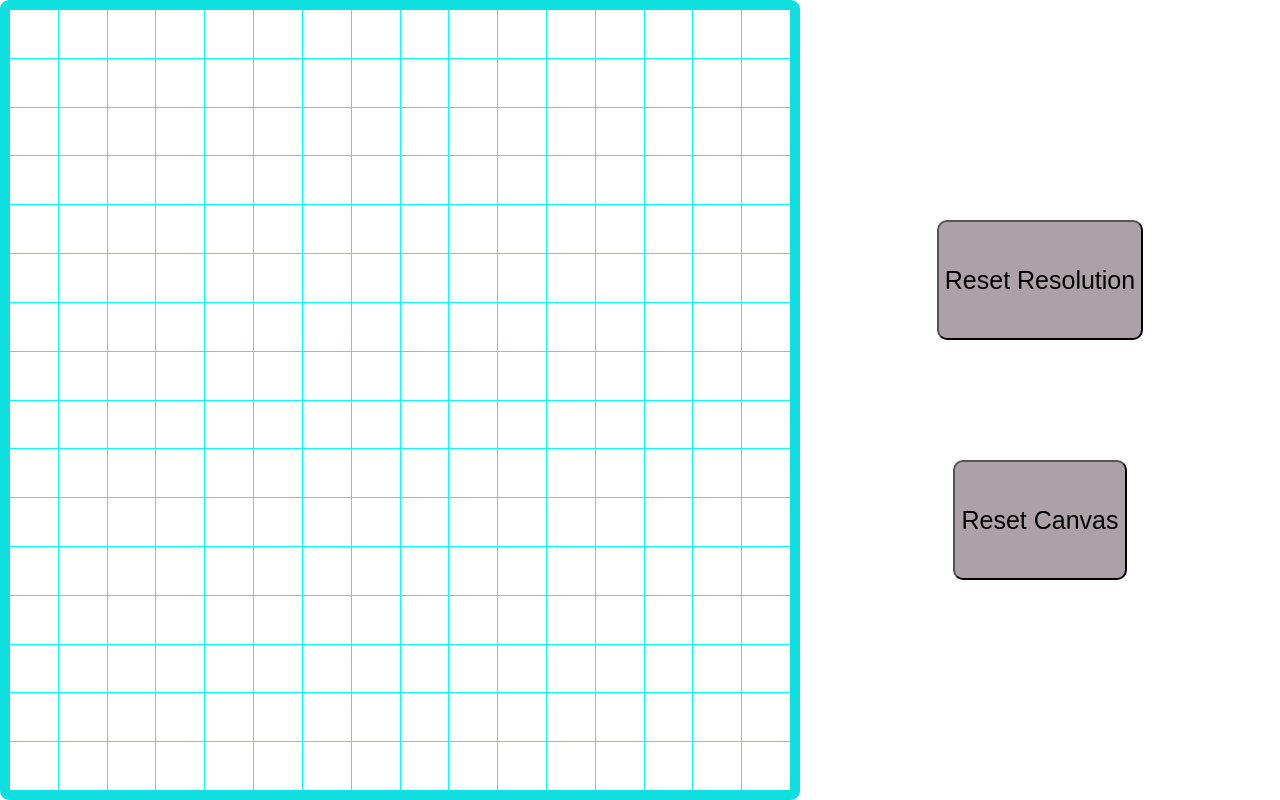
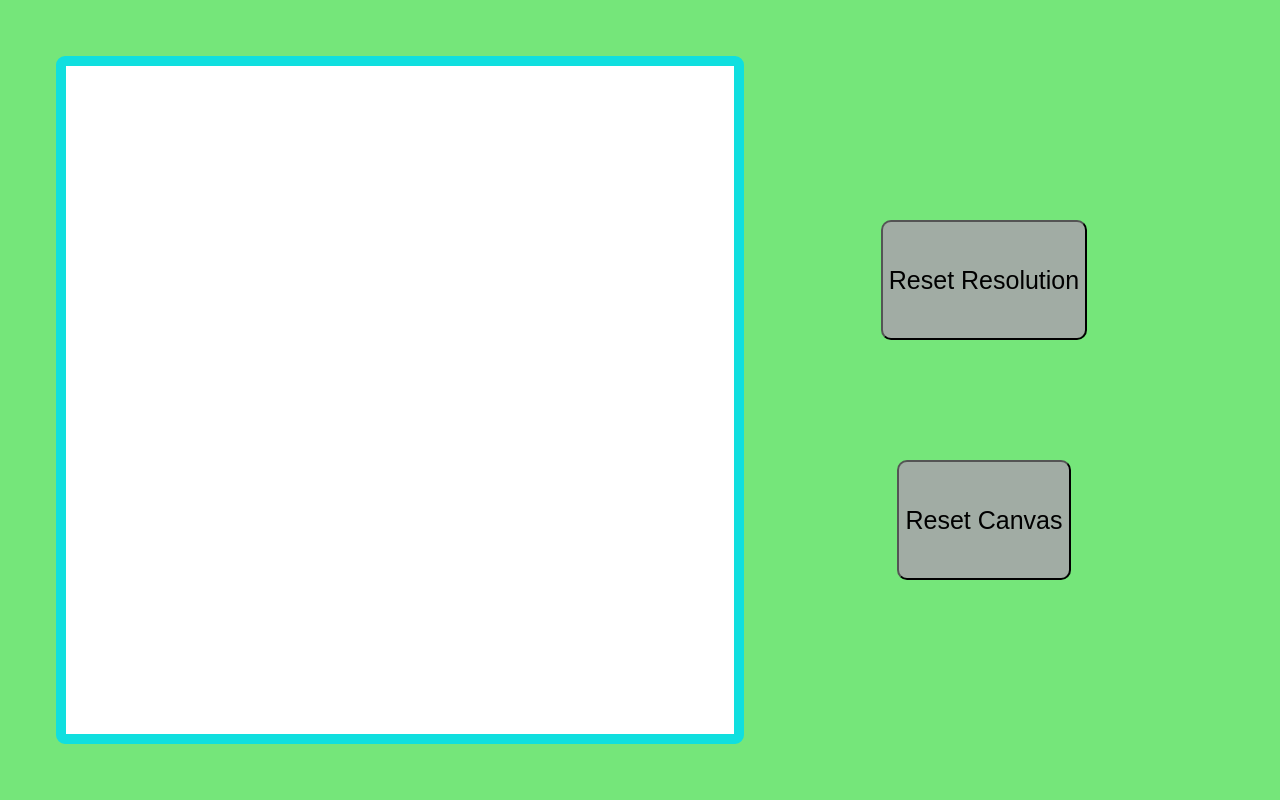
Before and after one commit to JessicaRaven/EtchASketch, a plain HTML site: page index.html in a window 1280 px wide. Drawn offline with Linux system fonts and the light colour scheme.

Commit message:
change colors

```diff
--- a/EtchASketch.css
+++ b/EtchASketch.css
@@ -7,10 +7,9 @@ body{
     display:flex;
     flex-direction:column;
     background-color:aqua;
-    height:100vh;
-    width:100vh;
+    height:86vh;
+    width:86vh;
     justify-content:space-evenly;
-    gap:1px;
     border-radius:9px;
     border-color:rgb(15, 223, 223);
     box-sizing:border-box;
@@ -23,7 +22,6 @@ body{
     flex-grow:1;
     background-color: aqua;
     display:flex;
-    gap:1px;
     justify-content:space-evenly;
 }
 
@@ -37,7 +35,7 @@ body{
 }
 
 button{
-    background-color:rgb(172, 161, 168);
+    background-color:rgb(161, 172, 164);
     height:15vh;
     font-size:25px;
     border-radius:10px;
@@ -46,6 +44,8 @@ button{
 
 .ui{
     display:flex;
+    padding:7vh;
+    background-color:rgb(117, 230, 122);
 }
 
 .buttonContainer{
```
